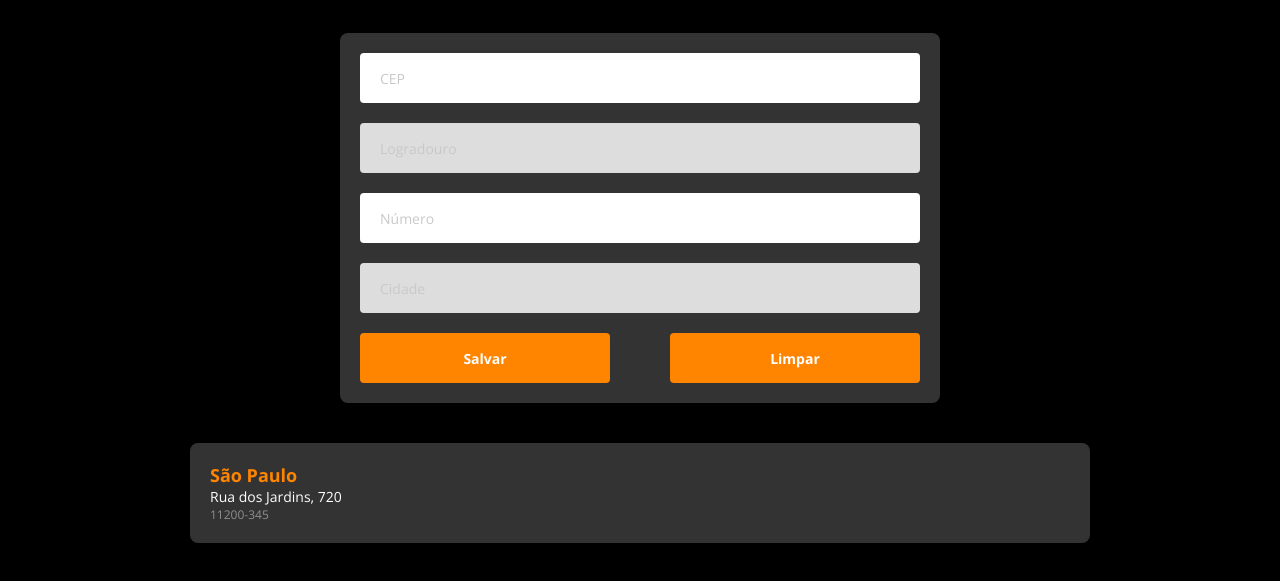
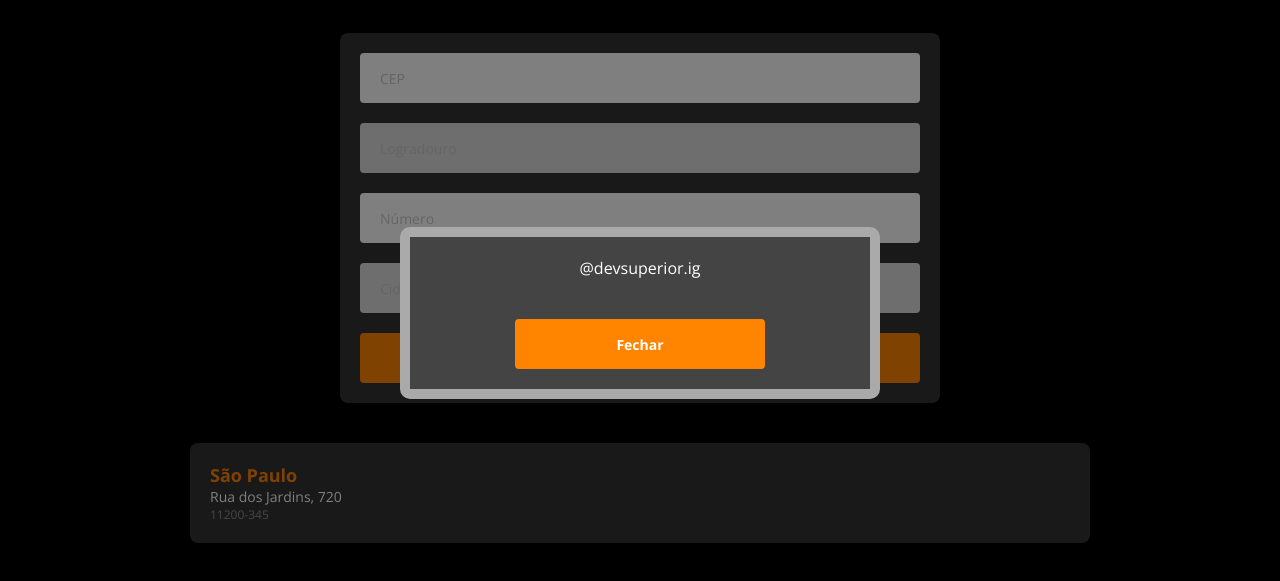
Before and after one commit to mdorici/dsviacep, a plain HTML site: page index.html in a window 1280 px wide. Shown: the part 87-668 px from the top of the page. Drawn offline with nearby package versions, Linux system fonts and the light colour scheme.

Commit message:
modal layout

```diff
--- /dev/null
+++ b/css/buttons.css
@@ -0,0 +1,23 @@
+.btn-container {
+    display: flex;
+    justify-content: space-between;
+}
+
+.btn {
+    width: 250px;
+    height: 50px;
+    background-color: #ff8400;
+    border: 0;
+    border-radius: 4px;
+    color:#fff;
+    font-weight: 700;
+    font-size: 14px;
+}
+
+.btn-left {
+    margin-right: 10px;
+}
+
+.btn-right {
+    margin-left: 10px;
+}
--- /dev/null
+++ b/css/modal.css
@@ -0,0 +1,37 @@
+.modal-container {
+    position: fixed ;
+    top: 0;
+    left: 0;
+
+    padding: 20px;
+
+    background-color: rgba(0, 0, 0, 0.5);
+    height: 100vh;
+    width: 100%;
+    z-index: 1;
+
+    display: none;
+}
+
+.modal-container.active {
+    display: flex;
+    justify-content: center;
+    align-items: center;
+}
+
+.modal-box {
+    width: 100%;
+    max-width: 480px;
+    background-color: #444;
+    padding: 20px;
+    border-radius: 10px;
+    border: 10px solid #aaa;
+    display: flex;
+    flex-direction: column;
+    align-items: center;
+}
+
+.modal-content {
+    color: #fff;
+    margin-bottom: 40px;
+}
--- a/css/styles.css
+++ b/css/styles.css
@@ -1,3 +1,6 @@
+@import 'modal.css';
+@import 'buttons.css';
+
 * {
     box-sizing: border-box;
     padding: 0;
--- a/index.html
+++ b/index.html
@@ -60,7 +60,15 @@
             </div>
         </section>
     </main>
+    <section id="modal-contact" class="modal-container active">
+        <div class="modal-box">
+            <div class="modal-content">
+               <p>@devsuperior.ig</p>
+            </div>
+            <button class="btn">Fechar</button>
+        </div>
+    </section>
+
     <script type="module" src="js/dsviacep.js"></script>
 </body>
-
 </html>
```
